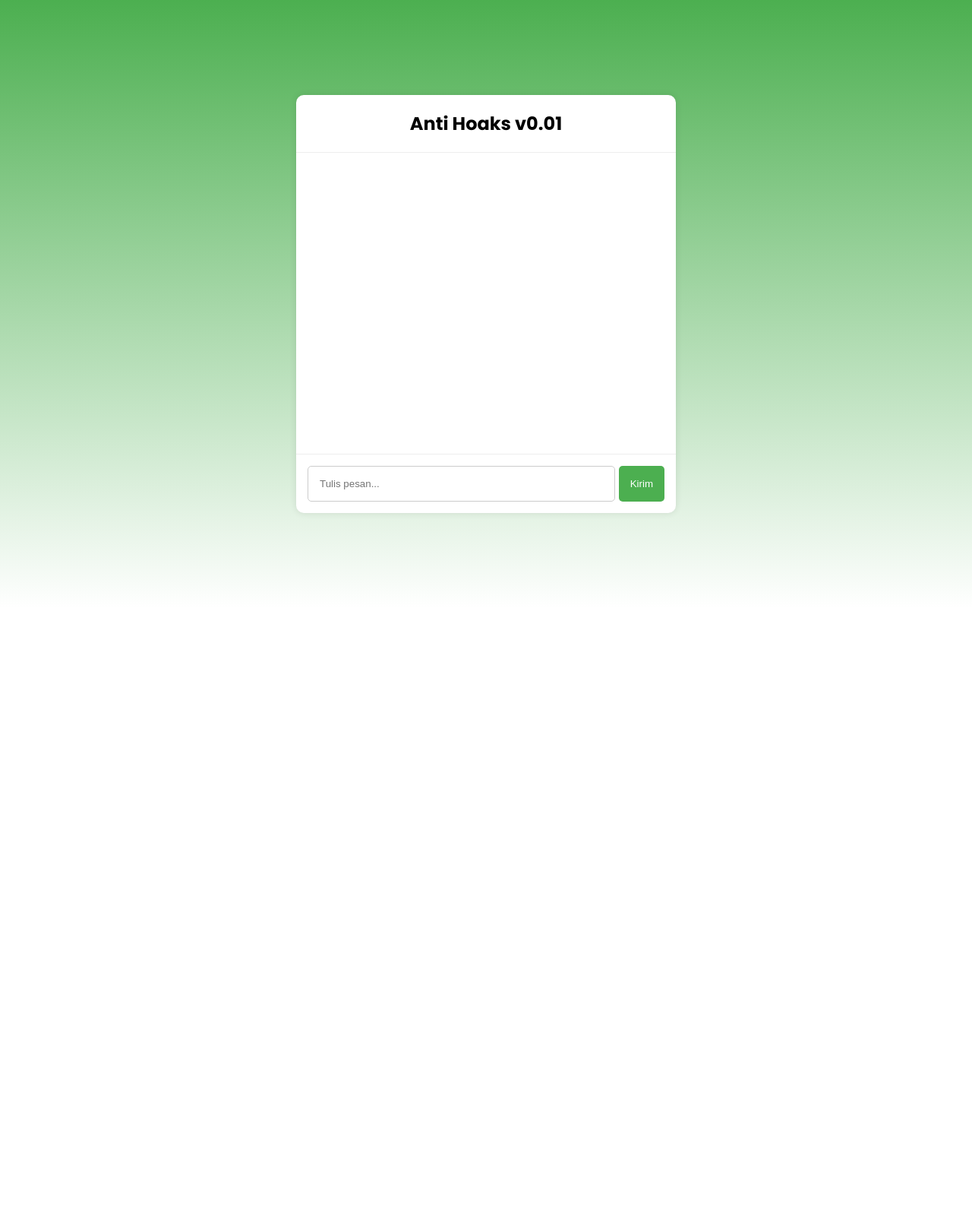
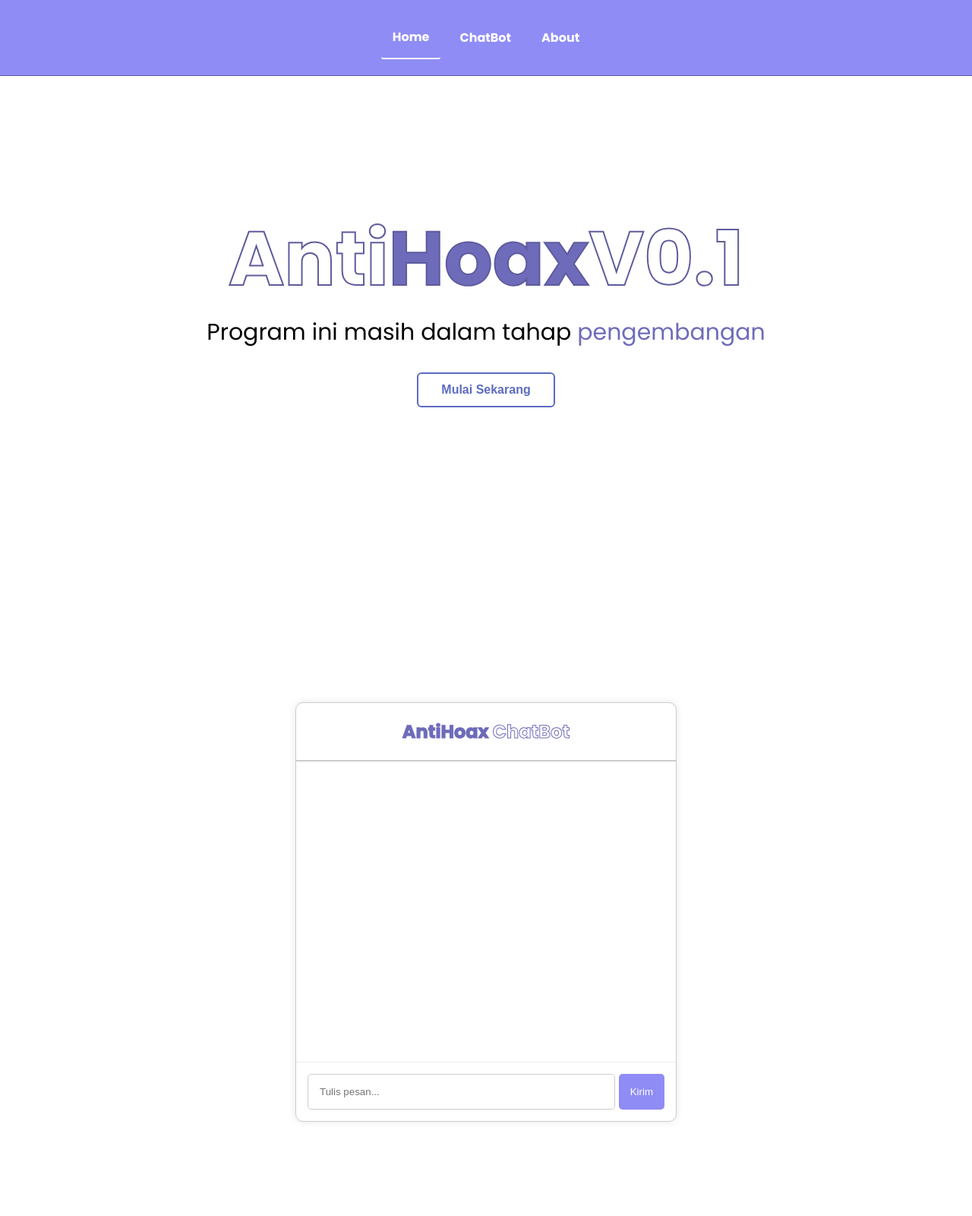
Before and after one commit to Dipszi6/KETUMBAR-Project, a Flask app: page / in a window 1280 px wide. Shown: the whole page at 76% size. Before the commit the page ends 745 px from the top, so only its background shows below. Run offline with Flask 3, Linux system fonts and the light colour scheme.

Commit message:
AntiHoax V0.3
FE
+Redesain FE
+Optimalized FE
+add Navbar UI/UX
+add UX AutoScroll + section

-d070426

```diff
--- a/static/css/style.css
+++ b/static/css/style.css
@@ -1,19 +1,111 @@
 
 *{
     margin: 0;
-    padding: 0;
 }
 
 body{
     font-family: poppins;
-    overflow:hidden;
-    background: linear-gradient(
-        180deg,
-        #4CAF50,
-        white
-    );
+    background: #ffffff
 }
+
+html{
+    scroll-behavior: smooth;
+}
+
+.section-scroll {
+  height: 0;
+  scroll-margin-top: 90px;
+}
+    /* Navbar Area */
+
+.navbar-container {
+  display: flex;
+  justify-content: center;
+  align-items: center;
+  padding: 16px 0;
+  width: 100%;
+  position: fixed;
+  background-color: #8f8cf6;
+  border-bottom: 1px solid #5e5b9d;
+  z-index: 999;
+  cursor: pointer;
+}
+
+.navbar-container a {
+  justify-content: space-around;
+  padding: 15px;
+  margin: 5px;
+  font-size: 16px;
+  font-weight: bold;
+  border-radius: 3px;
+  list-style: none;
+  color: #ffffff;
+  text-decoration: none;
+}
+
+.navbar-link.active {
+  color: #ffffff;
+  border-bottom: 2px solid #ffffff;
+}
+
+    /* Navbar Area End */
+
     /* Content Area */
+
+.opener-container{
+  height: 100vh;
+  display: flex;
+  align-items: center;
+  justify-content: center;
+}
+
+.opener-items {
+  text-align: center;
+}
+
+.opener-items h1{
+    color: transparent;
+    -webkit-text-stroke: 2px #5e5b9d;
+    font-size: 100px;
+}
+
+.colortext-opener{
+    color: #6e6bba;
+}
+
+.opener-items p{
+    font-size: 30px;
+}
+
+.opener-items h3 {
+    align-items: center;
+}
+
+.opener-button {
+  display: inline-flex;
+  align-items: center;
+  justify-content: center;
+  cursor: pointer;
+  outline: none;
+  box-sizing: border-box;
+  transition: all 0.2s;
+  padding: 12px 30px;
+  margin-top: 30px;
+  font-size: 16px;
+  font-family: Arial, sans-serif;
+  font-weight: 600;
+  color: #5C6BC0;
+  background: transparent;
+  border-radius: 6px;
+  border: 2px solid #5C6BC0;
+  min-width: 140px;
+  min-height: 44px;
+}
+
+.opener-button:hover{
+    color: #ffffff;
+    background:#6e6bba;
+}
 
 .content-container{
     height:100vh;
@@ -26,6 +118,7 @@ body{
     width:500px;
     height:550px;
     background:white;
+    border:1px solid #ccc;
     border-radius:10px;
     box-shadow:0 0 10px rgba(0,0,0,0.1);
     display:flex;
@@ -36,10 +129,12 @@ body{
 .chat-header{
     padding:10px;
     text-align:center;
-    border-bottom:1px solid #eee;
+    border-bottom:2px solid #ccc;
 }
 
 .chat-header h2{
+    color: transparent;
+    -webkit-text-stroke: 1px #6e6bba;
     margin:0;
     padding: 10px;
 }
@@ -62,13 +157,14 @@ body{
 }
 
 .user{
-    background:#4CAF50;
+    background:#8f8cf6;
     color:white;
     align-self:flex-end;
 }
 
 .bot{
-    background:#e4e4e4;
+    background:#8f8cf6;
+    color: white;
     align-self:flex-start;
 }
 
@@ -88,7 +184,7 @@ body{
 
 .input-area button{
     padding:10px 15px;
-    background:#4CAF50;
+    background:#8f8cf6;
     color:white;
     border:none;
     border-radius:5px;
@@ -96,7 +192,7 @@ body{
 }
 
 .input-area button:hover{
-    background:#43a047;
+    background:#6e6bba;
 }
 
     /* Content Area End */
--- a/static/js/hoax.js
+++ b/static/js/hoax.js
@@ -58,6 +58,53 @@ async function sendMessage(){
 
     // UX
 
+const links = document.querySelectorAll(".navbar-link");
+
+links.forEach((link) => {
+  link.addEventListener("click", () => {
+    links.forEach((l) => l.classList.remove("active"));
+    link.classList.add("active");
+  });
+});
+
+const reveals = document.querySelectorAll(".reveal");
+
+window.addEventListener("scroll", () => {
+  const windowHeight = window.innerHeight;
+
+  reveals.forEach((el) => {
+    const elementTop = el.getBoundingClientRect().top;
+    const elementVisible = 120;
+
+    if (elementTop < windowHeight - elementVisible) {
+      el.classList.add("active");
+    }
+  });
+});
+
+const sections = document.querySelectorAll("section");
+
+window.addEventListener("scroll", () => {
+  let current = "";
+
+  sections.forEach((section) => {
+    const sectionTop = section.offsetTop;
+    const sectionHeight = section.clientHeight;
+
+    if (scrollY >= sectionTop - 150) {
+      current = section.getAttribute("id");
+    }
+  });
+
+  links.forEach((link) => {
+    link.classList.remove("active");
+
+    if (link.getAttribute("href").includes(current)) {
+      link.classList.add("active");
+    }
+  });
+});
+
 document.getElementById("userInput").addEventListener("keypress",function(e){
 
     if(e.key === "Enter"){
@@ -66,3 +113,9 @@ document.getElementById("userInput").addEventListener("keypress",function(e){
     }
 
 });
+
+document.getElementById("btnScroll").addEventListener("click", function() {
+  document.getElementById("chatBot").scrollIntoView({
+    behavior: "smooth"
+  });
+});
--- a/templates/index.html
+++ b/templates/index.html
@@ -9,12 +9,29 @@
 </head>
 <body>
 
+    <!-- NavBarArea -->
+
+    <section id="home" class="section-scroll"></section>
+    <div class="navbar-container">
+      <a href="#home" class="navbar-link"> Home </a>
+      <a href="#chatBot" class="navbar-link"> ChatBot </a>
+      <a href="#about" class="navbar-link">About</a>
+    </div>
+
     <!-- ContentArea -->
+
+    <div class="opener-container">
+        <div class="opener-items">
+        <h1>Anti<span class="colortext-opener">Hoax</span>V0.1</h1>
+        <p>Program ini masih dalam tahap <span class="colortext-opener">pengembangan</span></p>
+        <button class="opener-button" id="btnScroll">Mulai Sekarang</button>
+    </div>
+    </div>
 
     <main class="content-container">
         <div class="chat-container">
             <div class="chat-header">
-                <h2>Anti Hoaks v0.01</h2>
+                <h2><span class="colortext-opener">AntiHoax</span> ChatBot</h2>
         </div>
 
     <div id="chatBox" class="chat-box"></div>
@@ -25,7 +42,7 @@
     </div>
         </div>
     </main>
-
+    <section id="chatBot" class="section-scroll"></section>
     <!-- ContentAreaEND -->
 
 <script src="/static/js/hoax.js"></script>
```
